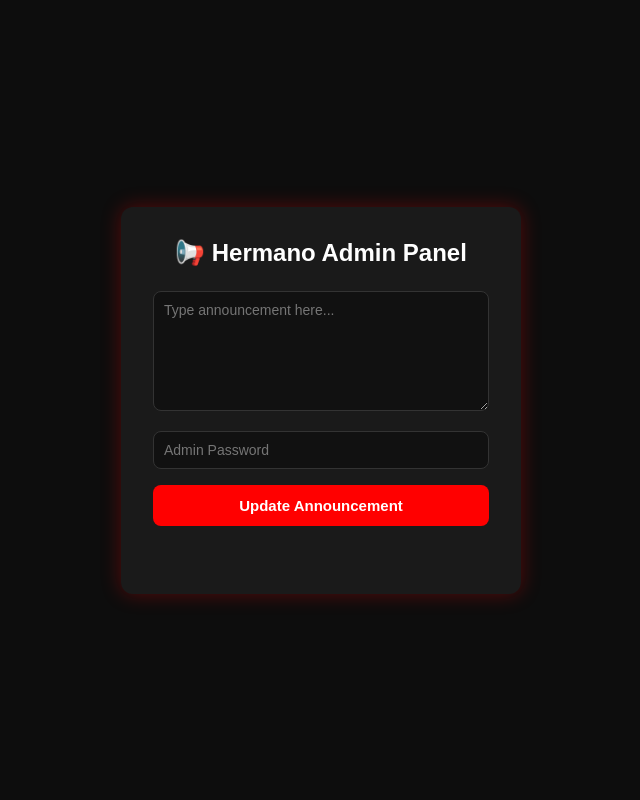
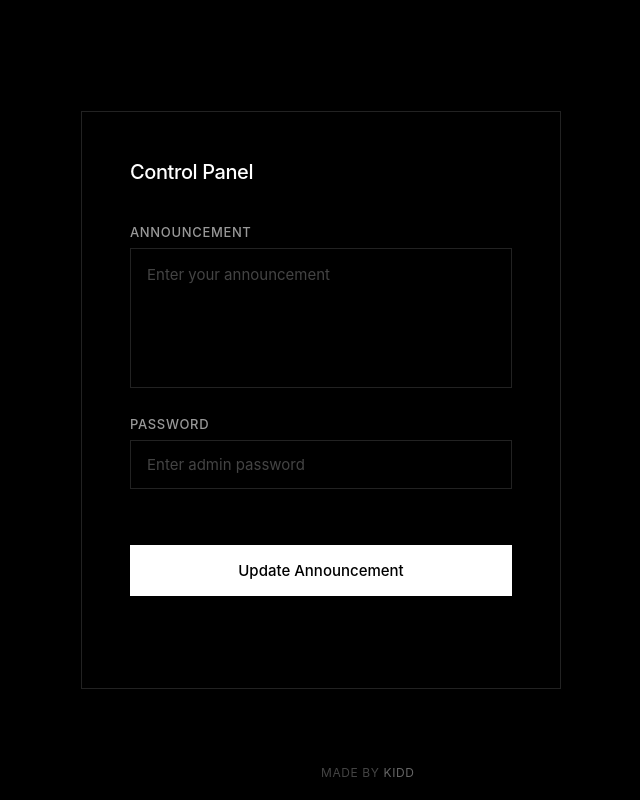
Before and after one commit to KIDDASS/upload, a plain HTML site: page index.html in a window 1280 px wide. Shown: the whole page, without its empty margins (319-959 px from the left). Drawn offline with Linux system fonts and the light colour scheme.

Commit message:
Revamp announcement uploader UI and styles
Updated the layout and styling of the announcement uploader. Added animations and improved user interface elements.

```diff
--- a/index.html
+++ b/index.html
@@ -3,7 +3,7 @@
 <head>
   <meta charset="UTF-8" />
   <meta name="viewport" content="width=device-width, initial-scale=1.0">
-  <title>Hermano — Announcement Uploader</title>
+  <title>Hermanor</title>
   <style>
     * {
       margin: 0;
@@ -11,159 +11,271 @@
       box-sizing: border-box;
     }
 
+    @keyframes fadeInUp {
+      from {
+        opacity: 0;
+        transform: translateY(30px);
+      }
+      to {
+        opacity: 1;
+        transform: translateY(0);
+      }
+    }
+
+    @keyframes slideIn {
+      from {
+        opacity: 0;
+        transform: translateX(-20px);
+      }
+      to {
+        opacity: 1;
+        transform: translateX(0);
+      }
+    }
+
+    @keyframes pulse {
+      0%, 100% {
+        opacity: 1;
+      }
+      50% {
+        opacity: 0.5;
+      }
+    }
+
     body {
-      background-color: #0d0d0d;
+      background-color: #000;
       color: #fff;
-      font-family: Arial, sans-serif;
+      font-family: -apple-system, BlinkMacSystemFont, 'Segoe UI', sans-serif;
       display: flex;
       justify-content: center;
       align-items: center;
       min-height: 100vh;
-      padding: 1rem;
+      padding: 20px;
+      position: relative;
     }
 
     .container {
-      background: #1a1a1a;
-      padding: 2rem;
-      border-radius: 12px;
-      box-shadow: 0 0 20px rgba(255, 0, 0, 0.3);
+      background: #000;
+      border: 1px solid #222;
+      padding: 3rem;
       width: 100%;
-      max-width: 400px;
-      text-align: center;
+      max-width: 480px;
+      animation: fadeInUp 0.6s ease-out;
     }
 
     h1 {
+      font-size: 1.25rem;
+      font-weight: 500;
+      letter-spacing: -0.02em;
+      margin-bottom: 2.5rem;
+      color: #fff;
+      animation: slideIn 0.8s ease-out;
+    }
+
+    .input-group {
       margin-bottom: 1.5rem;
-      font-size: 1.5rem;
+      animation: slideIn 0.8s ease-out;
+    }
+
+    .input-group:nth-child(2) {
+      animation-delay: 0.1s;
+      opacity: 0;
+      animation-fill-mode: forwards;
+    }
+
+    .input-group:nth-child(3) {
+      animation-delay: 0.2s;
+      opacity: 0;
+      animation-fill-mode: forwards;
+    }
+
+    label {
+      display: block;
+      font-size: 0.813rem;
+      font-weight: 500;
+      margin-bottom: 0.5rem;
+      color: #999;
+      text-transform: uppercase;
+      letter-spacing: 0.05em;
     }
 
     textarea {
       width: 100%;
-      height: 120px;
-      border-radius: 8px;
-      padding: 10px;
-      background: #111;
+      height: 140px;
+      border: 1px solid #222;
+      padding: 1rem;
+      background: #000;
       color: #fff;
-      border: 1px solid #333;
-      margin-bottom: 1rem;
-      resize: vertical;
-      font-family: Arial, sans-serif;
-      font-size: 14px;
+      font-family: inherit;
+      font-size: 0.938rem;
+      resize: none;
+      transition: all 0.3s ease;
     }
 
-    textarea:focus,
-    input:focus {
+    textarea:focus {
       outline: none;
-      border-color: #ff0000;
+      border-color: #fff;
+      box-shadow: 0 0 0 1px #fff;
+    }
+
+    textarea::placeholder {
+      color: #444;
     }
 
     input[type=password] {
       width: 100%;
-      padding: 10px;
-      margin-bottom: 1rem;
-      border-radius: 8px;
-      border: 1px solid #333;
-      background: #111;
+      padding: 0.875rem 1rem;
+      border: 1px solid #222;
+      background: #000;
       color: #fff;
-      font-size: 14px;
+      font-family: inherit;
+      font-size: 0.938rem;
+      transition: all 0.3s ease;
+    }
+
+    input[type=password]:focus {
+      outline: none;
+      border-color: #fff;
+      box-shadow: 0 0 0 1px #fff;
+    }
+
+    input[type=password]::placeholder {
+      color: #444;
     }
 
     button {
       width: 100%;
-      padding: 12px;
-      background: #ff0000;
+      padding: 1rem;
+      background: #fff;
       border: none;
-      border-radius: 8px;
-      color: #fff;
+      color: #000;
       cursor: pointer;
-      font-weight: bold;
-      font-size: 15px;
-      transition: background 0.3s ease;
+      font-weight: 500;
+      font-size: 0.938rem;
+      font-family: inherit;
+      transition: all 0.3s ease;
+      margin-top: 2rem;
+      animation: slideIn 0.8s ease-out 0.3s;
+      opacity: 0;
+      animation-fill-mode: forwards;
+      position: relative;
+      overflow: hidden;
+    }
+
+    button::before {
+      content: '';
+      position: absolute;
+      top: 50%;
+      left: 50%;
+      width: 0;
+      height: 0;
+      border-radius: 50%;
+      background: rgba(0, 0, 0, 0.1);
+      transform: translate(-50%, -50%);
+      transition: width 0.6s, height 0.6s;
+    }
+
+    button:hover::before {
+      width: 300px;
+      height: 300px;
     }
 
     button:hover {
-      background: #cc0000;
+      background: #e5e5e5;
+      transform: translateY(-2px);
     }
 
     button:active {
-      background: #990000;
+      background: #d4d4d4;
+      transform: translateY(0);
     }
 
-    button:disabled {
-      background: #555;
-      cursor: not-allowed;
+    button.loading {
+      pointer-events: none;
+      opacity: 0.7;
     }
 
     #status {
-      margin-top: 1rem;
-      font-size: 0.9rem;
+      margin-top: 1.5rem;
+      font-size: 0.875rem;
+      text-align: center;
+      color: #999;
       min-height: 20px;
+      transition: all 0.3s ease;
     }
 
-    .success {
-      color: #00ff00;
+    #status.success {
+      color: #fff;
+      animation: slideIn 0.5s ease-out;
     }
 
-    .error {
-      color: #ff4444;
+    #status.error {
+      color: #999;
+      animation: slideIn 0.5s ease-out;
     }
 
-    .loading {
-      color: #ffaa00;
+    #status.loading {
+      animation: pulse 1.5s ease-in-out infinite;
+    }
+
+    footer {
+      position: fixed;
+      bottom: 20px;
+      left: 50%;
+      transform: translateX(-50%);
+      font-size: 0.75rem;
+      color: #444;
+      letter-spacing: 0.05em;
+      animation: fadeInUp 1s ease-out 0.5s;
+      opacity: 0;
+      animation-fill-mode: forwards;
+    }
+
+    footer span {
+      color: #666;
     }
   </style>
 </head>
 <body>
   <div class="container">
-    <h1>📢 Hermano Admin Panel</h1>
-    <textarea id="announcement" placeholder="Type announcement here..."></textarea>
-    <input type="password" id="adminPass" placeholder="Admin Password">
+    <h1>Control Panel</h1>
+
+    <div class="input-group">
+      <label for="announcement">Announcement</label>
+      <textarea id="announcement" placeholder="Enter your announcement"></textarea>
+    </div>
+
+    <div class="input-group">
+      <label for="adminPass">Password</label>
+      <input type="password" id="adminPass" placeholder="Enter admin password">
+    </div>
+
     <button id="updateBtn">Update Announcement</button>
     <p id="status"></p>
   </div>
 
+  <footer>MADE BY <span>KIDD</span></footer>
+
   <script>
-    // Use relative path for API - works in both local and production
     const API_URL = '/api/updateAnnouncement';
 
-    const announcementInput = document.getElementById('announcement');
-    const adminPassInput = document.getElementById('adminPass');
-    const updateBtn = document.getElementById('updateBtn');
-    const status = document.getElementById('status');
+    document.getElementById('updateBtn').addEventListener('click', async () => {
+      const announcement = document.getElementById('announcement').value.trim();
+      const adminPass = document.getElementById('adminPass').value.trim();
+      const status = document.getElementById('status');
+      const btn = document.getElementById('updateBtn');
 
-    // Add Enter key support (Ctrl+Enter to submit)
-    announcementInput.addEventListener('keydown', (e) => {
-      if (e.ctrlKey && e.key === 'Enter') {
-        updateBtn.click();
-      }
-    });
-
-    updateBtn.addEventListener('click', async () => {
-      const announcement = announcementInput.value.trim();
-      const adminPass = adminPassInput.value.trim();
-
-      // Clear previous status classes
       status.className = '';
 
       if (!announcement) {
-        status.textContent = '❌ Please enter an announcement.';
+        status.textContent = 'Please enter an announcement.';
         status.className = 'error';
         return;
       }
 
-      if (!adminPass) {
-        status.textContent = '❌ Please enter admin password.';
-        status.className = 'error';
-        return;
-      }
-
-      // Disable button during request
-      updateBtn.disabled = true;
-      status.textContent = '⏳ Updating...';
+      status.textContent = 'Updating...';
       status.className = 'loading';
-
-      console.log('Attempting to fetch:', API_URL);
-      console.log('Current URL:', window.location.href);
+      btn.classList.add('loading');
 
       try {
         const response = await fetch(API_URL, {
@@ -175,29 +287,22 @@
           body: JSON.stringify({ announcement })
         });
 
-        console.log('Response status:', response.status);
-        console.log('Response headers:', [...response.headers.entries()]);
-
         const data = await response.json();
-        console.log('Response data:', data);
+        btn.classList.remove('loading');
 
         if (response.ok) {
-          status.textContent = '✅ Announcement updated successfully!';
+          status.textContent = 'Announcement updated successfully';
           status.className = 'success';
-          announcementInput.value = '';
-          adminPassInput.value = '';
+          document.getElementById('announcement').value = '';
         } else {
-          status.textContent = '❌ Error: ' + (data.error || 'Unknown error');
+          status.textContent = 'Error: ' + data.error;
           status.className = 'error';
         }
       } catch (error) {
-        status.textContent = '⚠️ Failed to connect. Error: ' + error.message;
+        btn.classList.remove('loading');
+        status.textContent = 'Failed to connect to server';
         status.className = 'error';
-        console.error('Full error:', error);
-        console.error('Error type:', error.constructor.name);
-      } finally {
-        // Re-enable button
-        updateBtn.disabled = false;
+        console.error(error);
       }
     });
   </script>
```
